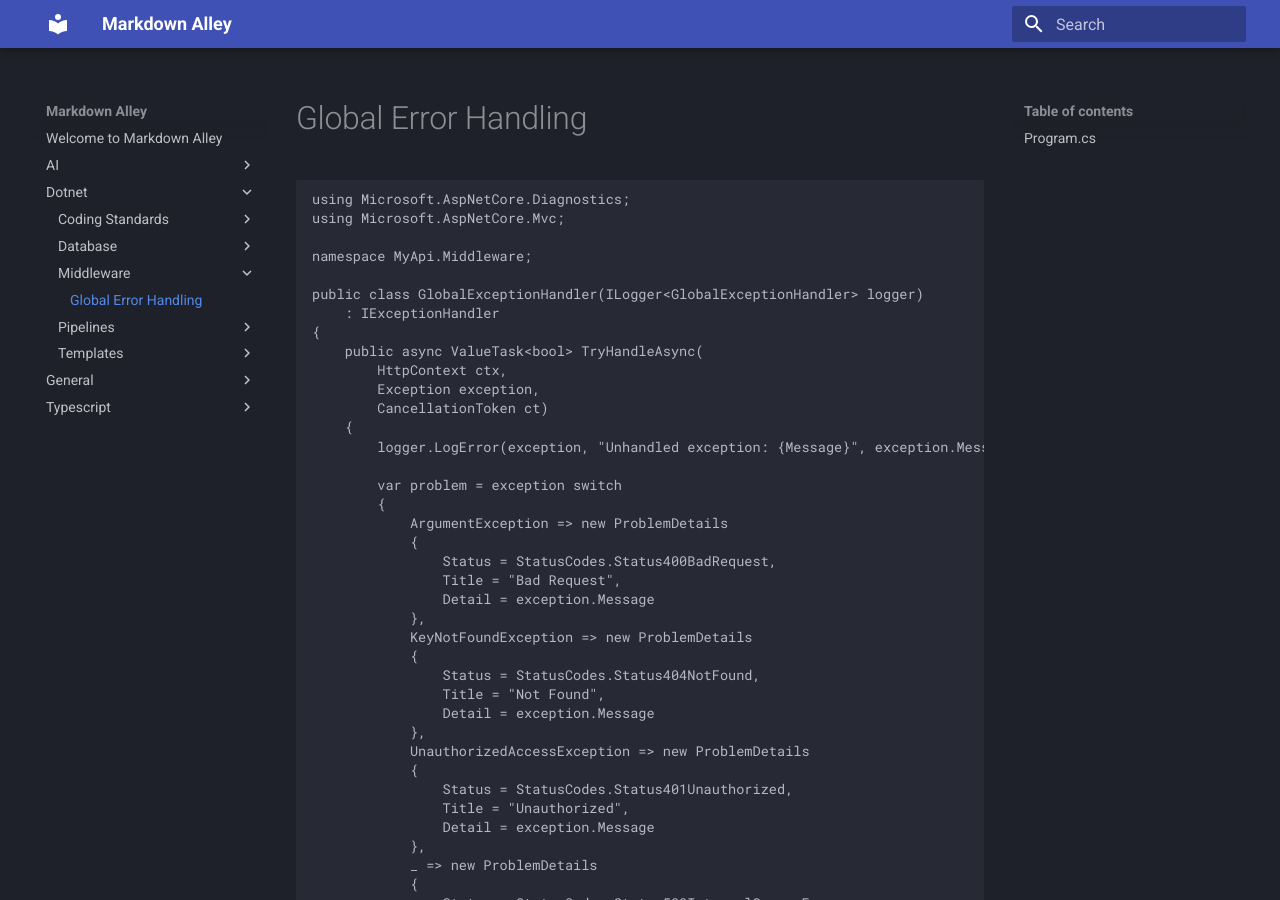
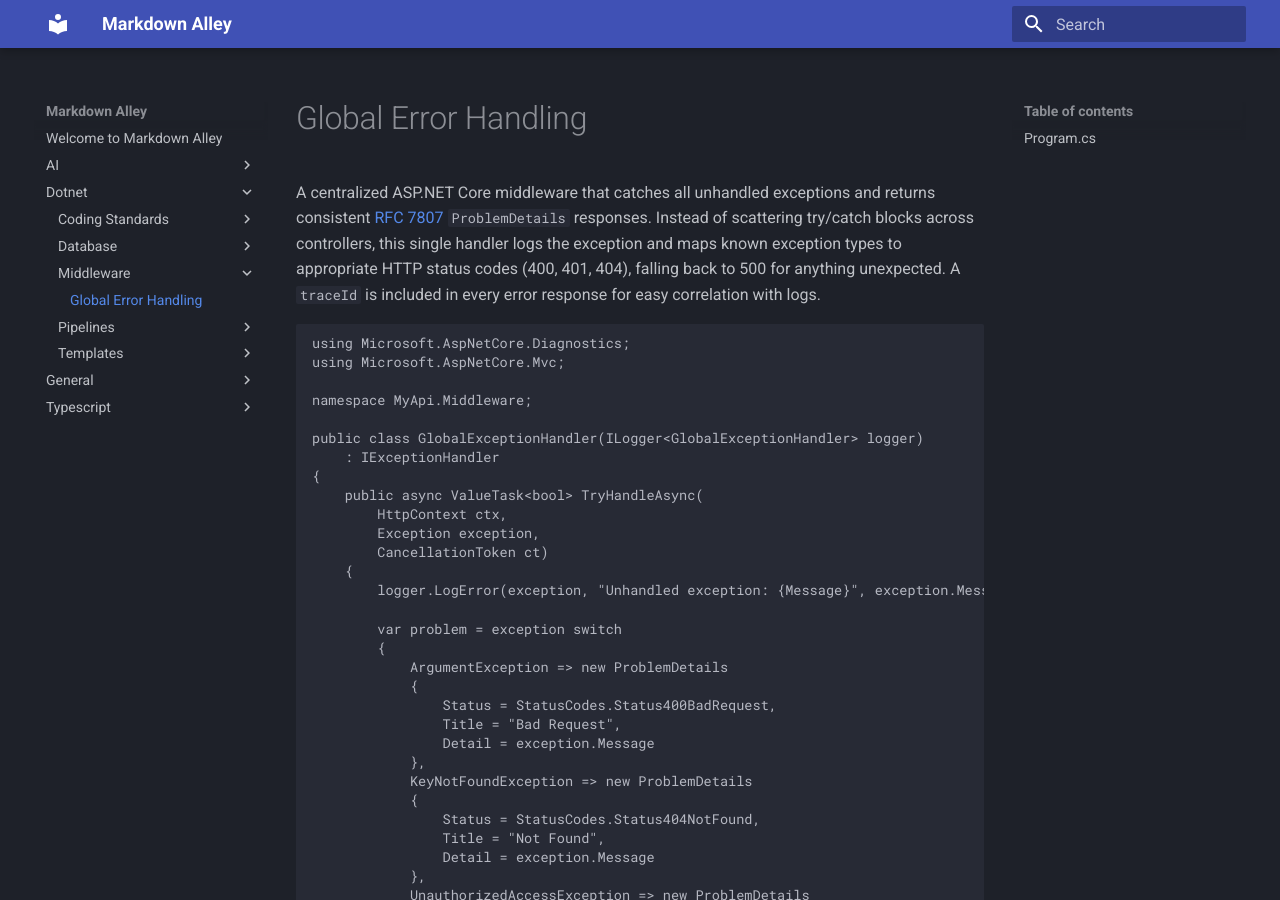
Before and after one commit to gooddogdevelopment-sys/Markdown-Alley, an MkDocs documentation site: the page built from docs/Dotnet/Middleware/GlobalErrorHandling.md, in a window 1280 px wide and 900 px high. Built offline with MkDocs 1.6.1 and Material for MkDocs 9.7.7, drawn with Linux system fonts in a browser that asks for light colours.

Commit message:
Added description for additional context in Global Error Handling in dotnet section

````diff
--- a/docs/Dotnet/Middleware/GlobalErrorHandling.md
+++ b/docs/Dotnet/Middleware/GlobalErrorHandling.md
@@ -1,4 +1,6 @@
 # Global Error Handling
+
+A centralized ASP.NET Core middleware that catches all unhandled exceptions and returns consistent [RFC 7807](https://www.rfc-editor.org/rfc/rfc7807) `ProblemDetails` responses. Instead of scattering try/catch blocks across controllers, this single handler logs the exception and maps known exception types to appropriate HTTP status codes (400, 401, 404), falling back to 500 for anything unexpected. A `traceId` is included in every error response for easy correlation with logs.
 
 ```csharp
 using Microsoft.AspNetCore.Diagnostics;
````
